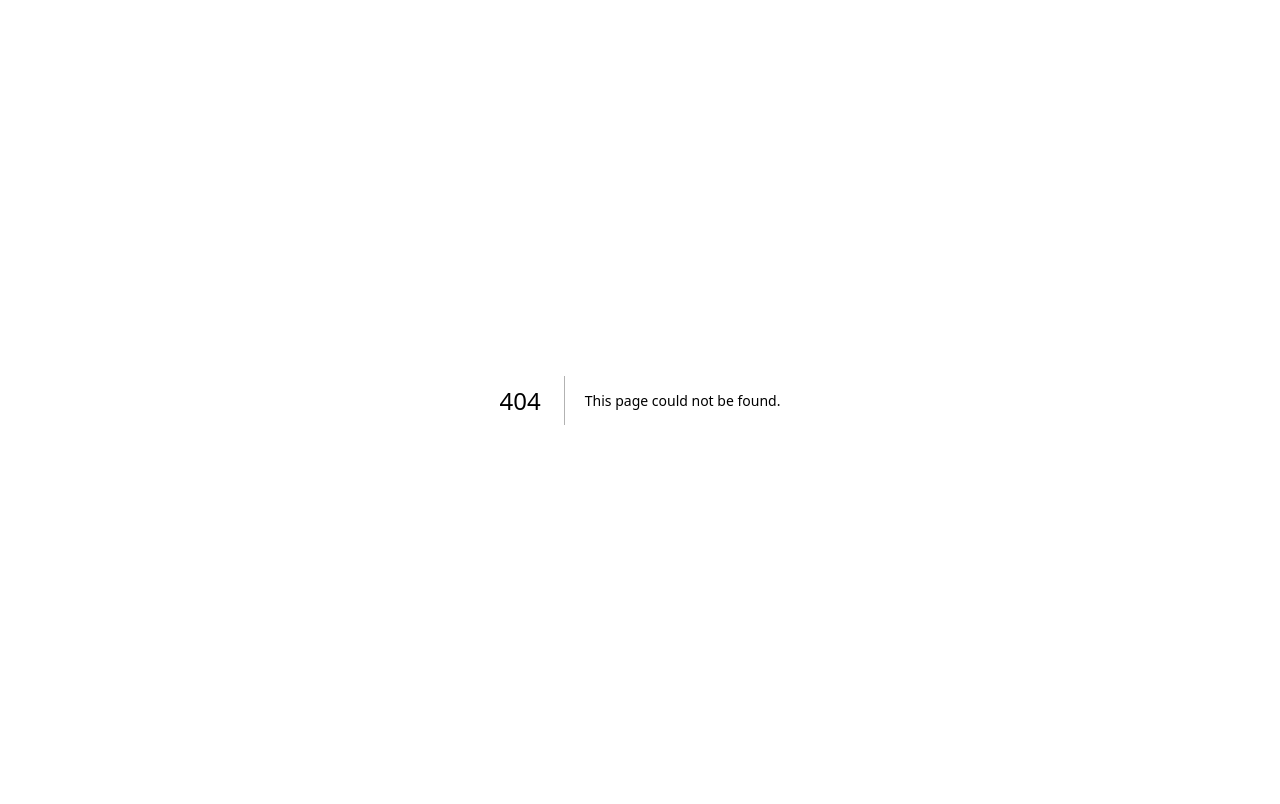
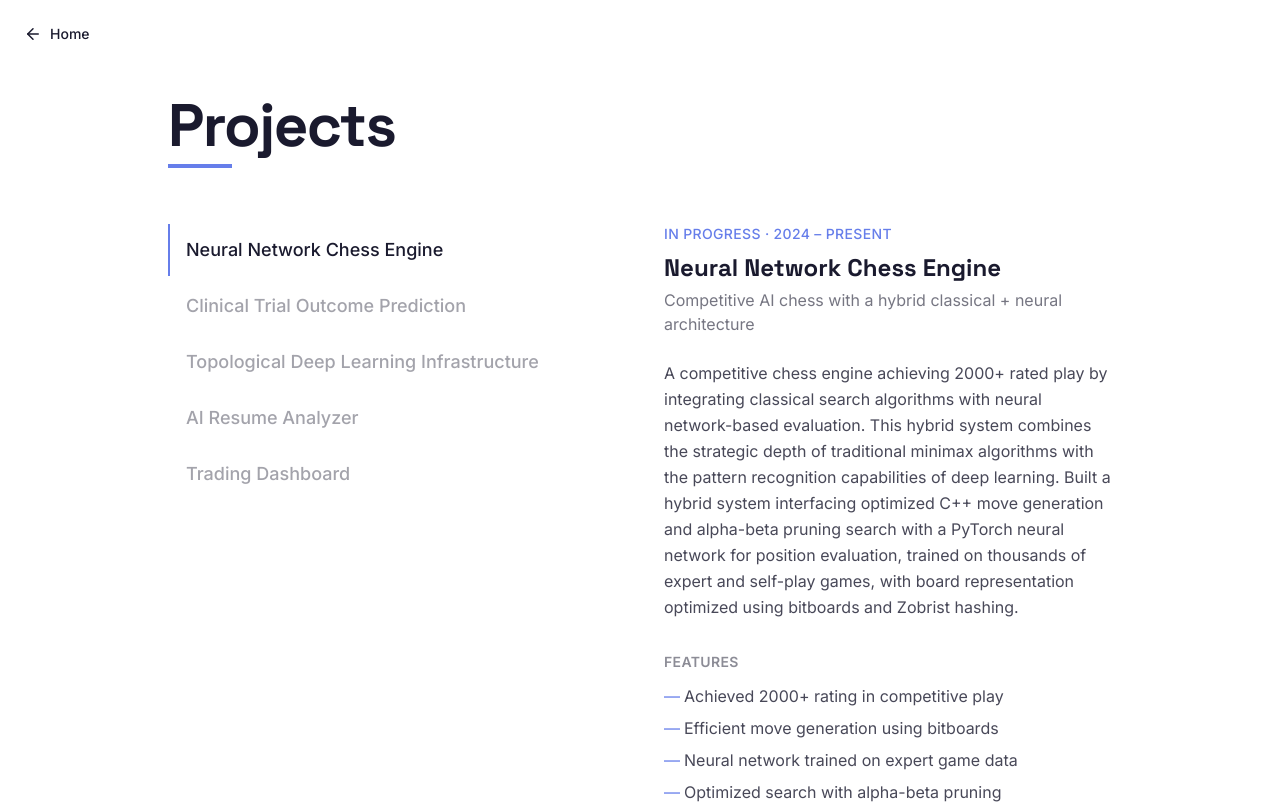
Before and after one commit to AbhijeetDutta1/Personal-Portfolio-Website, a Next.js app: page /projects in a window 1280 px wide. Before the commit this address had no page. Shown: the top 804 px of the page. Built offline with nearby package versions, Linux system fonts and the light colour scheme.

Commit message:
Add /projects page

```diff
--- /dev/null
+++ b/app/projects/page.tsx
@@ -0,0 +1,10 @@
+import SwissShell from "@/components/swiss/SwissShell";
+import ProjectsExplorer from "@/components/projects/ProjectsExplorer";
+
+export default function ProjectsPage() {
+  return (
+    <SwissShell title="Projects">
+      <ProjectsExplorer />
+    </SwissShell>
+  );
+}
```
